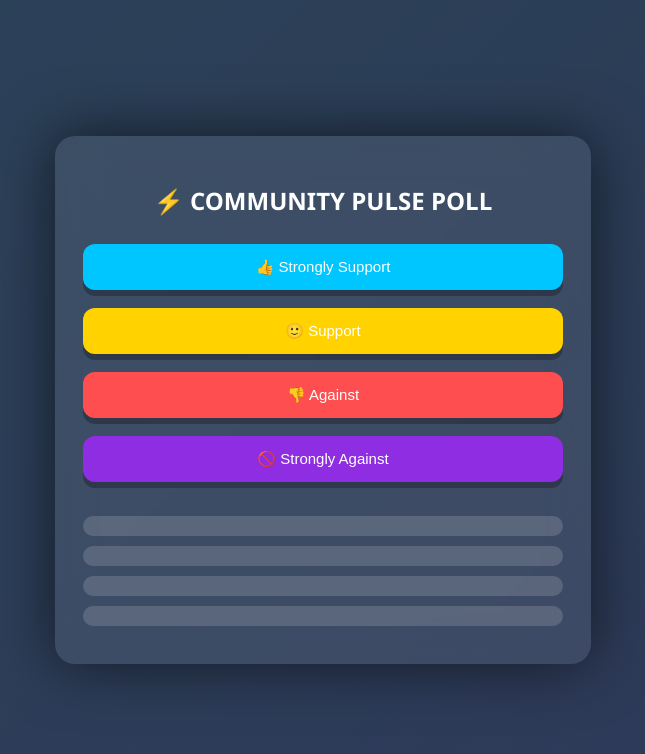
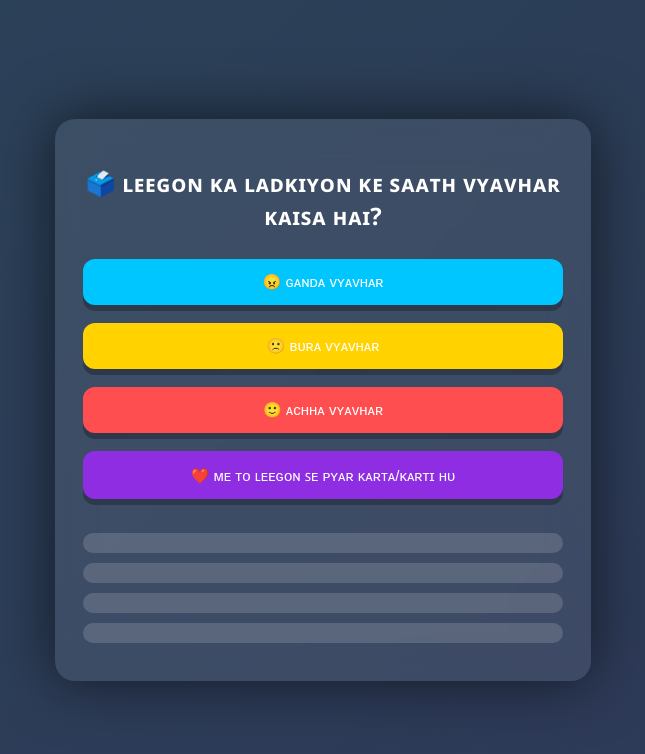
Before and after one commit to 9368509456RAVI/pro-poll-system, a website: page index.html in a window 1280 px wide. Shown: the whole page, without its empty margins (317-962 px from the left). Drawn offline with Linux system fonts and the light colour scheme; no server answers.

Commit message:
index.html

```diff
--- a/index.html
+++ b/index.html
@@ -54,12 +54,24 @@ font-size:14px;letter-spacing:1px;text-align:center;}
 <body>
 <div class="container">
 <div class="card">
-<h2>⚡ COMMUNITY PULSE POLL</h2>
+<h2>🗳️ ʟᴇᴇɢᴏɴ ᴋᴀ ʟᴀᴅᴋɪʏᴏɴ ᴋᴇ ꜱᴀᴀᴛʜ ᴠʏᴀᴠʜᴀʀ ᴋᴀɪꜱᴀ ʜᴀɪ?</h2>
 
-<button class="btn b1" onclick="vote('Strongly Support')"><span>👍 Strongly Support</span></button>
-<button class="btn b2" onclick="vote('Support')"><span>🙂 Support</span></button>
-<button class="btn b3" onclick="vote('Against')"><span>👎 Against</span></button>
-<button class="btn b4" onclick="vote('Strongly Against')"><span>🚫 Strongly Against</span></button>
+
+<button class="btn b1" onclick="vote('Ganda Vyavhar')">
+  <span>😠 ɢᴀɴᴅᴀ ᴠʏᴀᴠʜᴀʀ</span>
+</button>
+
+<button class="btn b2" onclick="vote('Bura Vyavhar')">
+  <span>🙁 ʙᴜʀᴀ ᴠʏᴀᴠʜᴀʀ</span>
+</button>
+
+<button class="btn b3" onclick="vote('Achha Vyavhar')">
+  <span>🙂 ᴀᴄʜʜᴀ ᴠʏᴀᴠʜᴀʀ</span>
+</button>
+
+<button class="btn b4" onclick="vote('Pyar Karta/Karti Hu')">
+  <span>❤️ ᴍᴇ ᴛᴏ ʟᴇᴇɢᴏɴ ꜱᴇ ᴘʏᴀʀ ᴋᴀʀᴛᴀ/ᴋᴀʀᴛɪ ʜᴜ</span>
+</button>
 
 <p id="msg"></p>
 
```
